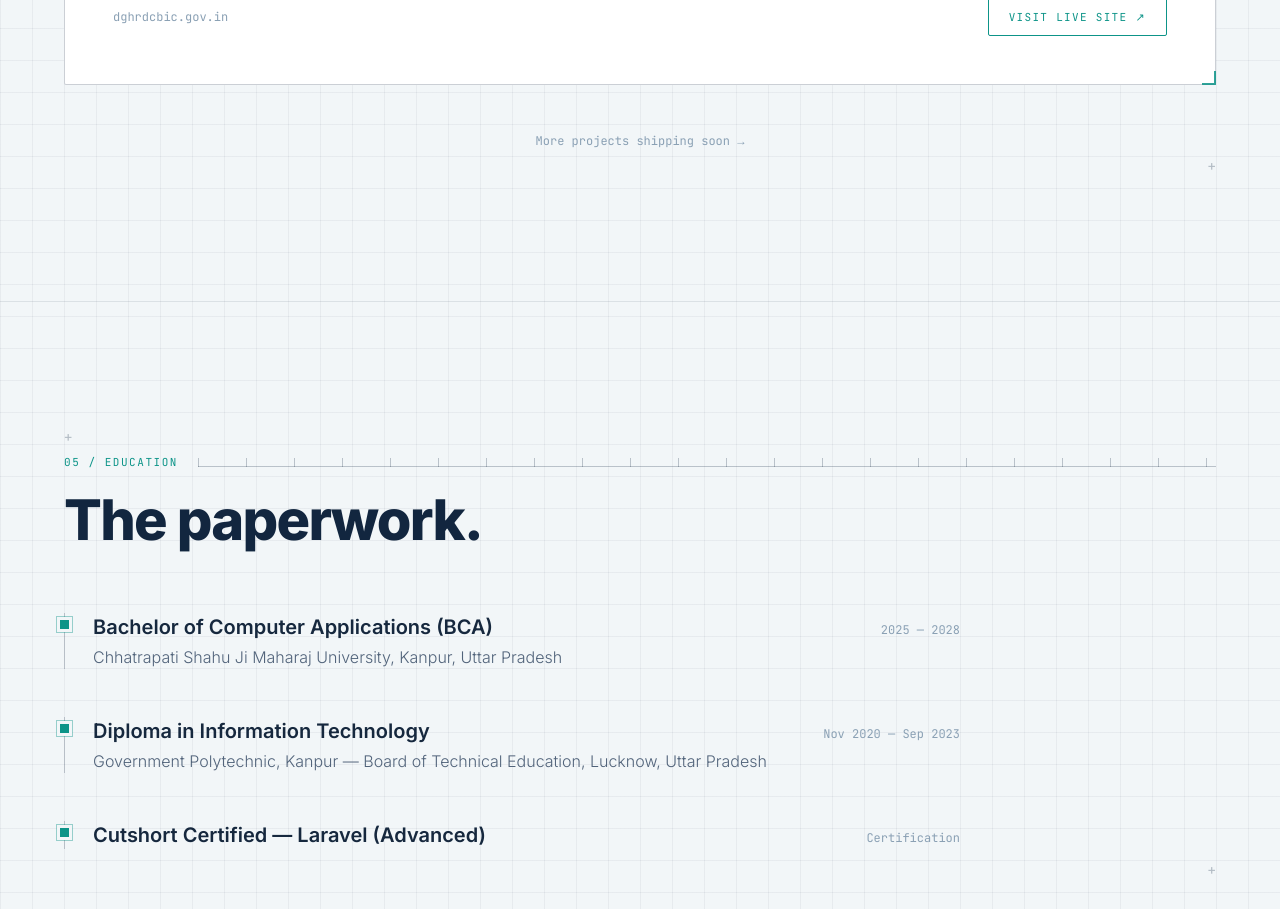
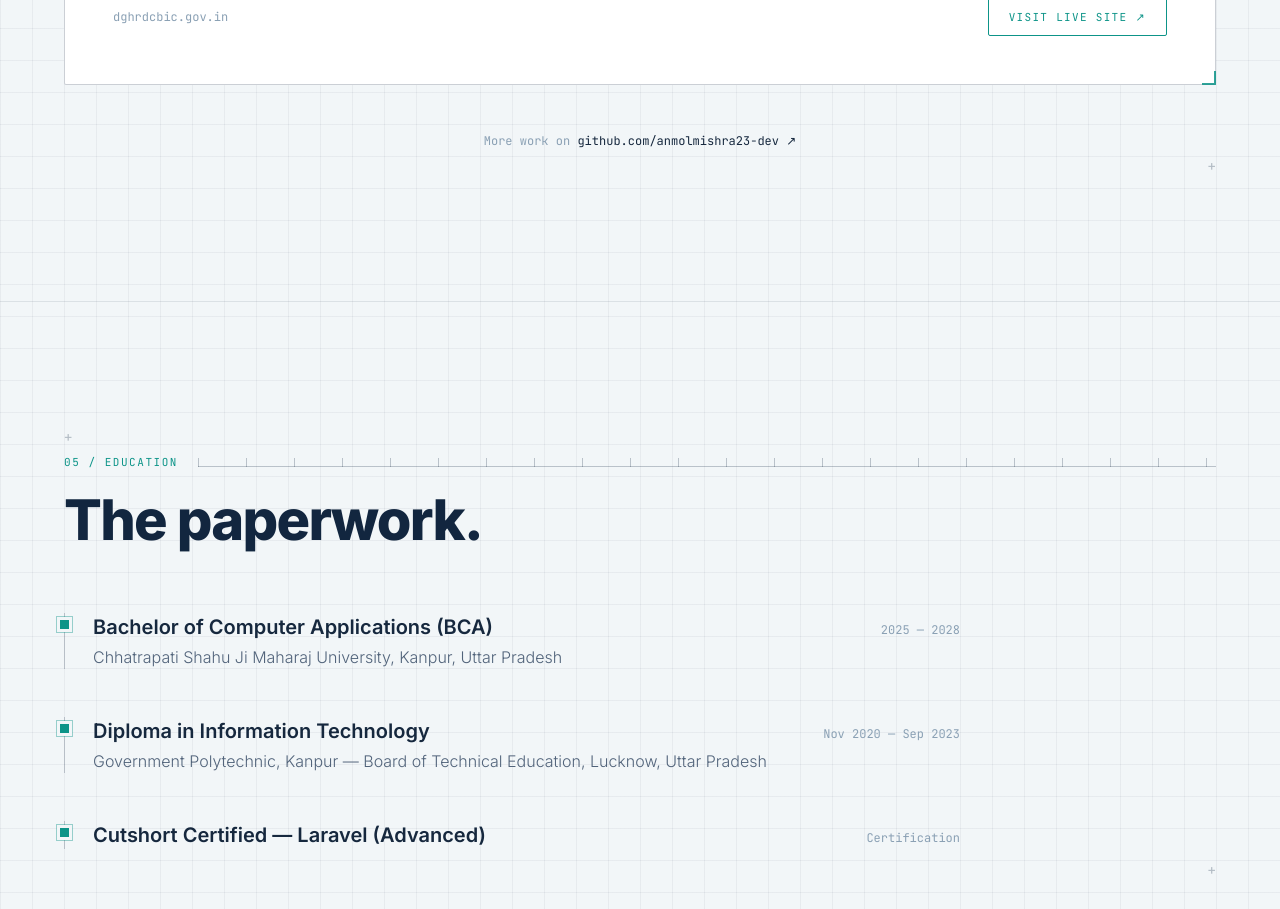
Before and after one commit to anmolmishra23-dev/anmolmishra23-dev.github.io, a plain HTML site: page index.html in a window 1280 px wide. Shown: the part 5860-6769 px from the top of the page. Drawn offline with Linux system fonts and the light colour scheme.

Commit message:
Replace the "more projects shipping soon" placeholder with a GitHub link
An unfulfilled promise at the end of the Work section read worse than
nothing. It now points at the GitHub profile, which is somewhere a reader
can actually go.

Co-Authored-By: Claude Opus 5 (1M context) <noreply@anthropic.com>

```diff
--- a/index.html
+++ b/index.html
@@ -936,7 +936,10 @@
           </div>
         </article>
 
-        <p class="font-mono text-xs text-faint mt-12 text-center">More projects shipping soon →</p>
+        <p class="font-mono text-xs text-faint mt-12 text-center">
+          More work on
+          <a href="https://github.com/anmolmishra23-dev" target="_blank" rel="noopener" class="ulink text-graphite">github.com/anmolmishra23-dev ↗</a>
+        </p>
       </div>
     </section>
 
```
